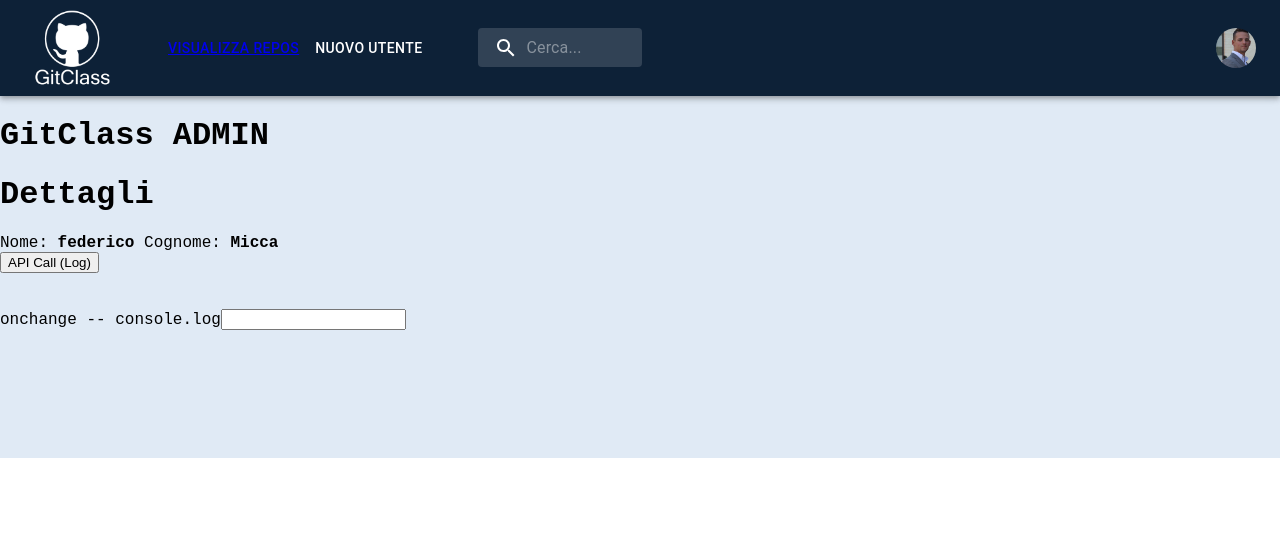
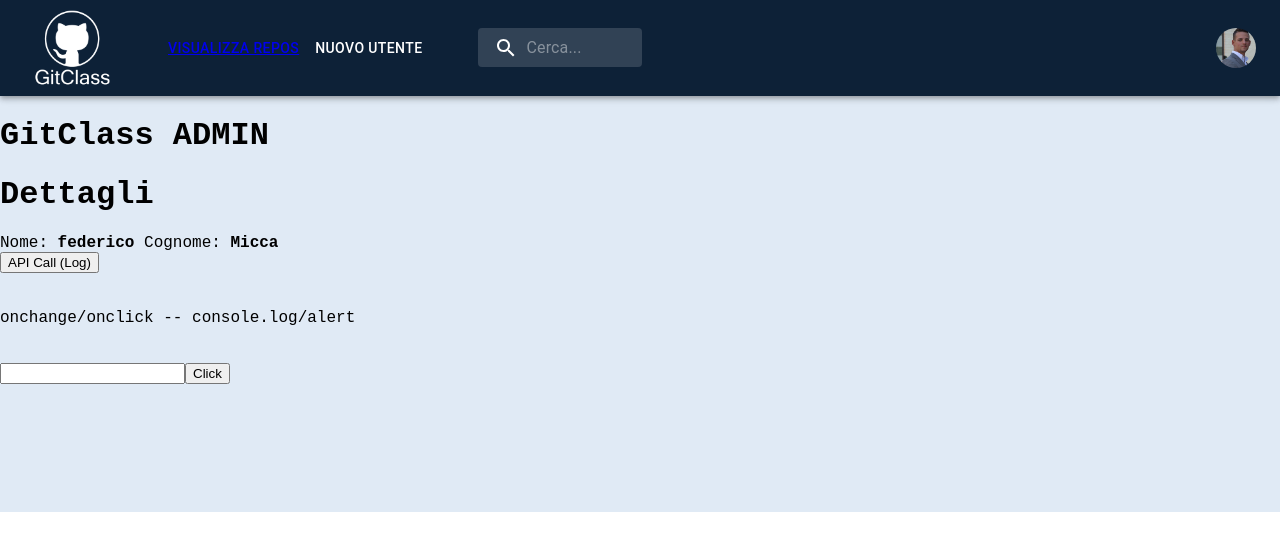
Before and after one commit to FedericoMich/FullStack-App-React, a React (Create React App) app: page /home in a window 1280 px wide. Shown: the top 550 px of the page. Built offline with nearby package versions, Linux system fonts and the light colour scheme; a web font is replaced by a local one.

Commit message:
v0.0.5 (added onClick alert)

```diff
--- a/src/components/home/home.tsx
+++ b/src/components/home/home.tsx
@@ -8,13 +8,20 @@ import { useAuth } from '../../hooks/useAuth';
 export const Home = () => {
 
 
+    const [input, setInput] = useState<String>('')
+
+
     const handleChange = (e: React.FormEvent<HTMLInputElement>) => {
         const newValue = e.currentTarget.value;
+        setInput(e.currentTarget.value)
         console.log(newValue)
     }
 
+    const handleClick = (e: React.MouseEvent<HTMLButtonElement>) => {
+        alert(input)
+    }
+
     useAuth();
-
 
     const myStudent: TypeStudent = {
         name: "federico",
@@ -22,7 +29,6 @@ export const Home = () => {
         login: "",
         session: false
     }
-
     const [student] = useState<TypeStudent>(myStudent);
 
     return (
@@ -30,8 +36,9 @@ export const Home = () => {
             <h1>GitClass ADMIN</h1>
             <Details {...student} />
             <button onClick={() => listRepos()}>API Call (Log)</button>
-            <br/> <br/> <br/> onchange -- console.log
+            <br /> <br /> <br /> onchange/onclick -- console.log/alert <br /> <br /> <br />
             <input type="text" name="alert" onChange={handleChange}></input>
+            <button onClick={handleClick}>Click</button>
         </div>
     )
 };
```
